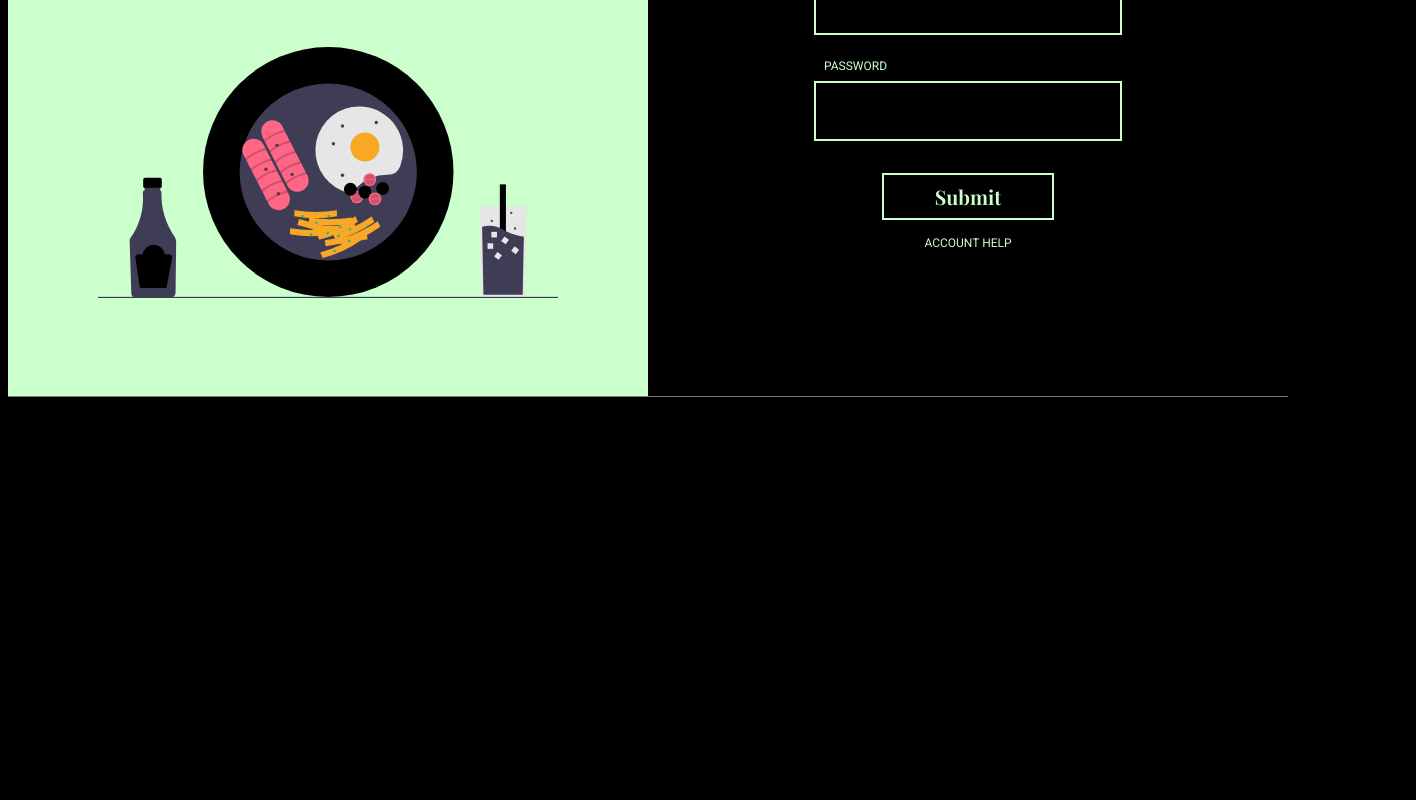
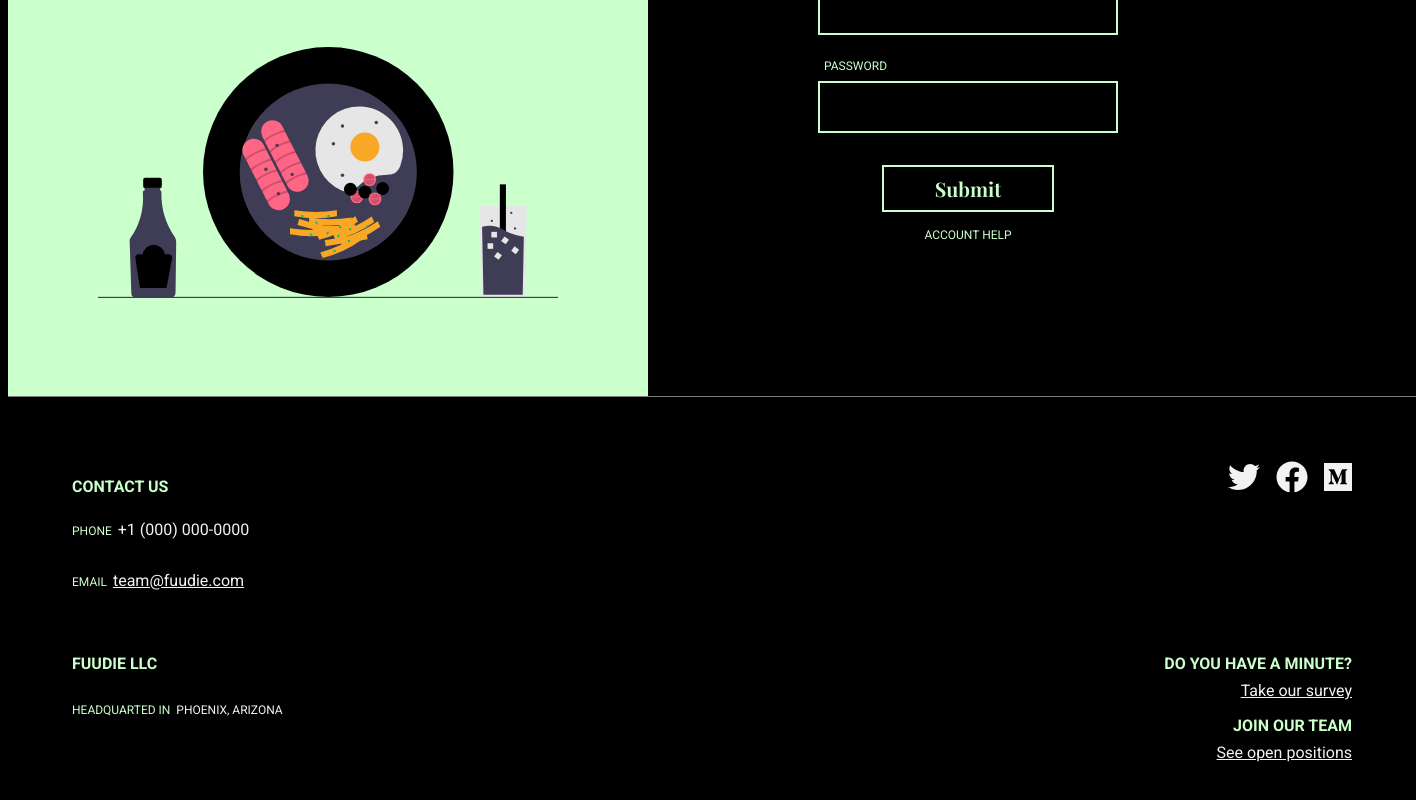
Before and after one commit to lfaivre/interview-login-page, a React (Create React App) app: page / in a window 1280 px wide. Shown: the part 412-1212 px from the top of the page, 1416 px wide, since content can reach past the window. Before the commit the page ends 1137 px from the top, so only its background shows below. Built offline with nearby package versions, Linux system fonts and the light colour scheme; a web font is replaced by a local one.

Commit message:
feat: finish footer

```diff
--- a/package.json
+++ b/package.json
@@ -3,6 +3,10 @@
   "version": "0.1.0",
   "private": true,
   "dependencies": {
+    "@fortawesome/fontawesome-svg-core": "^1.2.30",
+    "@fortawesome/free-brands-svg-icons": "^5.14.0",
+    "@fortawesome/free-solid-svg-icons": "^5.14.0",
+    "@fortawesome/react-fontawesome": "^0.1.11",
     "@testing-library/jest-dom": "^4.2.4",
     "@testing-library/react": "^9.3.2",
     "@testing-library/user-event": "^7.1.2",
--- a/src/components/FooterContentContainer/index.css
+++ b/src/components/FooterContentContainer/index.css
@@ -1,6 +1,127 @@
 .footer-content-container {
   width: 100%;
-  height: 20rem;
+  /* padding: 4rem 2rem; */
+  padding: 4rem;
   background-color: var(--color-black);
   border-top: 0.0625rem solid rgba(243, 242, 241, 0.5);
 }
+
+.top,
+.bottom {
+  width: 100%;
+  display: flex;
+  justify-content: space-between;
+  align-items: flex-start;
+}
+
+.top {
+  margin-bottom: 2rem;
+}
+
+.top .left,
+.bottom .left {
+  display: flex;
+  flex-direction: column;
+  justify-content: flex-start;
+  align-items: flex-start;
+}
+
+.top .left p,
+.bottom .left p {
+  text-align: left;
+}
+
+.top .right,
+.bottom .right {
+  display: flex;
+  flex-direction: column;
+  justify-content: flex-start;
+  align-items: flex-end;
+}
+
+.top .right p,
+.bottom .right p {
+  text-align: right;
+}
+
+.top .right .social-links {
+  display: flex;
+  justify-content: flex-end;
+  align-items: center;
+}
+
+.top .right .social-links a {
+  margin-left: 1rem;
+  text-align: right;
+  color: var(--color-offwhite);
+  transition: color 0.15s ease-in-out;
+}
+
+.top .right .social-links a:first-of-type {
+  margin-left: 0;
+}
+
+.top .right .social-links a:hover,
+.top .right .social-links a:focus {
+  outline: none;
+  color: var(--color-mintgreen);
+}
+
+.footer-content-container .title,
+.footer-content-container .accent {
+  margin-bottom: 0.5rem;
+  font-family: var(--font-family-paragraph);
+  font-size: 1rem;
+  font-weight: 700;
+  text-transform: uppercase;
+  color: var(--color-mintgreen);
+}
+
+.footer-content-container .accent {
+  color: var(--color-mintgreen);
+
+  font-family: var(--font-family-paragraph);
+  font-size: 0.75rem;
+  font-weight: 400;
+  text-align: center;
+  text-transform: uppercase;
+  text-decoration: none;
+}
+
+.footer-content-container .accent-white {
+  color: var(--color-offwhite);
+
+  font-family: var(--font-family-paragraph);
+  font-size: 0.75rem;
+  font-weight: 400;
+  text-align: center;
+  text-transform: uppercase;
+  text-decoration: none;
+}
+
+.footer-content-container .title:not(:first-child) {
+  margin-top: 1rem;
+}
+
+.footer-content-container .content {
+  font-family: var(--font-family-paragraph);
+  font-size: 1rem;
+  font-weight: 400;
+  color: var(--color-offwhite);
+  transition: color 0.15s ease-in-out;
+}
+
+.footer-content-container .content:focus {
+  outline: none;
+  color: var(--color-mintgreen);
+}
+
+.footer-content-container .content .link {
+  color: var(--color-offwhite);
+  margin-left: 0;
+}
+
+.footer-content-container .content .link:focus {
+  outline: none;
+  color: var(--color-mintgreen);
+}
--- a/src/components/FooterContentContainer/index.js
+++ b/src/components/FooterContentContainer/index.js
@@ -1,8 +1,74 @@
 import React from 'react';
 import './index.css';
+import { FontAwesomeIcon } from '@fortawesome/react-fontawesome';
+import { faTwitter, faFacebook, faMedium } from '@fortawesome/free-brands-svg-icons';
 
 const FooterContentContainer = () => {
-  return <div className="footer-content-container"></div>;
+  return (
+    <div className="footer-content-container">
+      <div className="top">
+        <div className="left">
+          <p className="title">Contact Us</p>
+          <p className="content">
+            <span className="accent">Phone&nbsp;&nbsp;</span>+1&nbsp;(000)&nbsp;000-0000
+          </p>
+          <p className="content">
+            <span className="accent">Email&nbsp;&nbsp;</span>
+            <a href="mailto:team@fuudie.com" className="link">
+              team@fuudie.com
+            </a>
+          </p>
+        </div>
+        <div className="right">
+          <div className="social-links">
+            <a
+              href="https://twitter.com/"
+              target="_blank"
+              rel="noopener noreferrer"
+              className="social-link"
+            >
+              <FontAwesomeIcon icon={faTwitter} size="2x" />
+            </a>
+            <a
+              href="https://www.facebook.com/"
+              target="_blank"
+              rel="noopener noreferrer"
+              className="social-link"
+            >
+              <FontAwesomeIcon icon={faFacebook} size="2x" />
+            </a>
+            <a
+              href="https://medium.com/"
+              target="_blank"
+              rel="noopener noreferrer"
+              className="social-link"
+            >
+              <FontAwesomeIcon icon={faMedium} size="2x" />
+            </a>
+          </div>
+        </div>
+      </div>
+      <div className="bottom">
+        <div className="left">
+          <p className="title">Fuudie LLC</p>
+          <p>
+            <span className="accent">Headquarted in&nbsp;&nbsp;</span>
+            <span className="accent-white">Phoenix, Arizona</span>
+          </p>
+        </div>
+        <div className="right">
+          <p className="title">Do you have a minute?</p>
+          <a href="/survey" className="content">
+            Take our survey
+          </a>
+          <p className="title">Join Our Team</p>
+          <a href="/careers/apply" className="content">
+            See open positions
+          </a>
+        </div>
+      </div>
+    </div>
+  );
 };
 
 export default FooterContentContainer;
--- a/src/components/LoginForm/index.css
+++ b/src/components/LoginForm/index.css
@@ -27,7 +27,7 @@ label {
 .text-input-container {
   width: 50%;
 
-  padding: 0.5rem;
+  padding: 0.25rem;
   border: 0.125rem solid var(--color-mintgreen);
   margin-bottom: 1rem;
 }
--- a/src/components/LoginFormContainer/index.css
+++ b/src/components/LoginFormContainer/index.css
@@ -10,14 +10,10 @@
   align-items: center;
 }
 
-.title {
+.login-form-container .title {
   font-family: var(--font-family-display);
   font-size: 2rem;
   font-style: italic;
   color: var(--color-mintgreen);
   margin-bottom: 2rem;
 }
-
-.underline {
-  text-decoration: underline;
-}
--- a/src/components/LoginMediaContainer/index.css
+++ b/src/components/LoginMediaContainer/index.css
@@ -13,11 +13,11 @@
   background-color: var(--color-mintgreen);
 }
 
-.art {
+.login-media-container .art {
   width: 80%;
 }
 
-.description {
+.login-media-container .description {
   width: 85%;
   font-family: var(--font-family-display);
   font-size: 2rem;
@@ -25,3 +25,7 @@
   color: var(--color-black);
   margin-bottom: 6rem;
 }
+
+.login-media-container .underline {
+  text-decoration: underline;
+}
```
Also changed, not shown: 2 other files (tests, documents, lock files or other folders).
